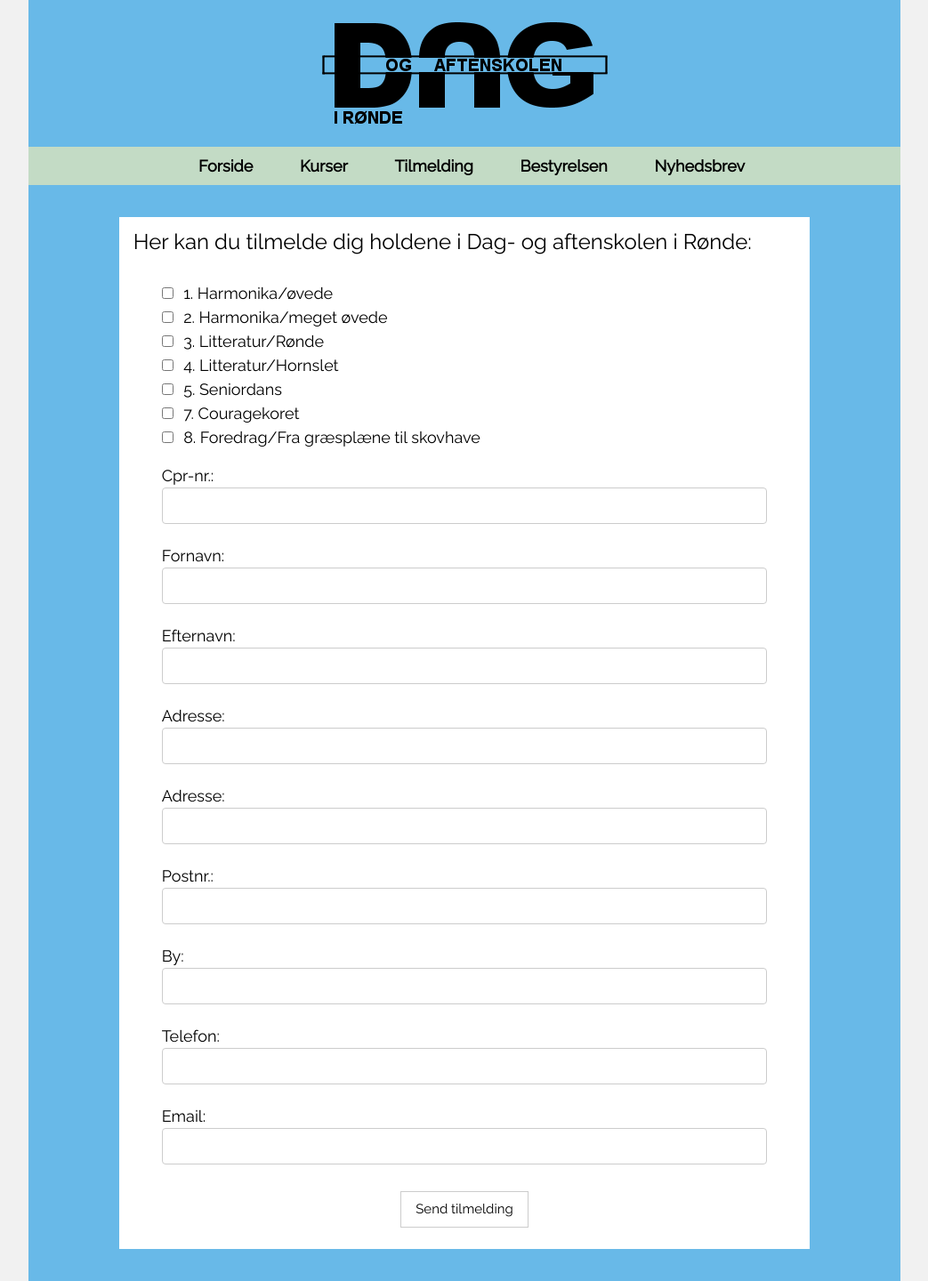
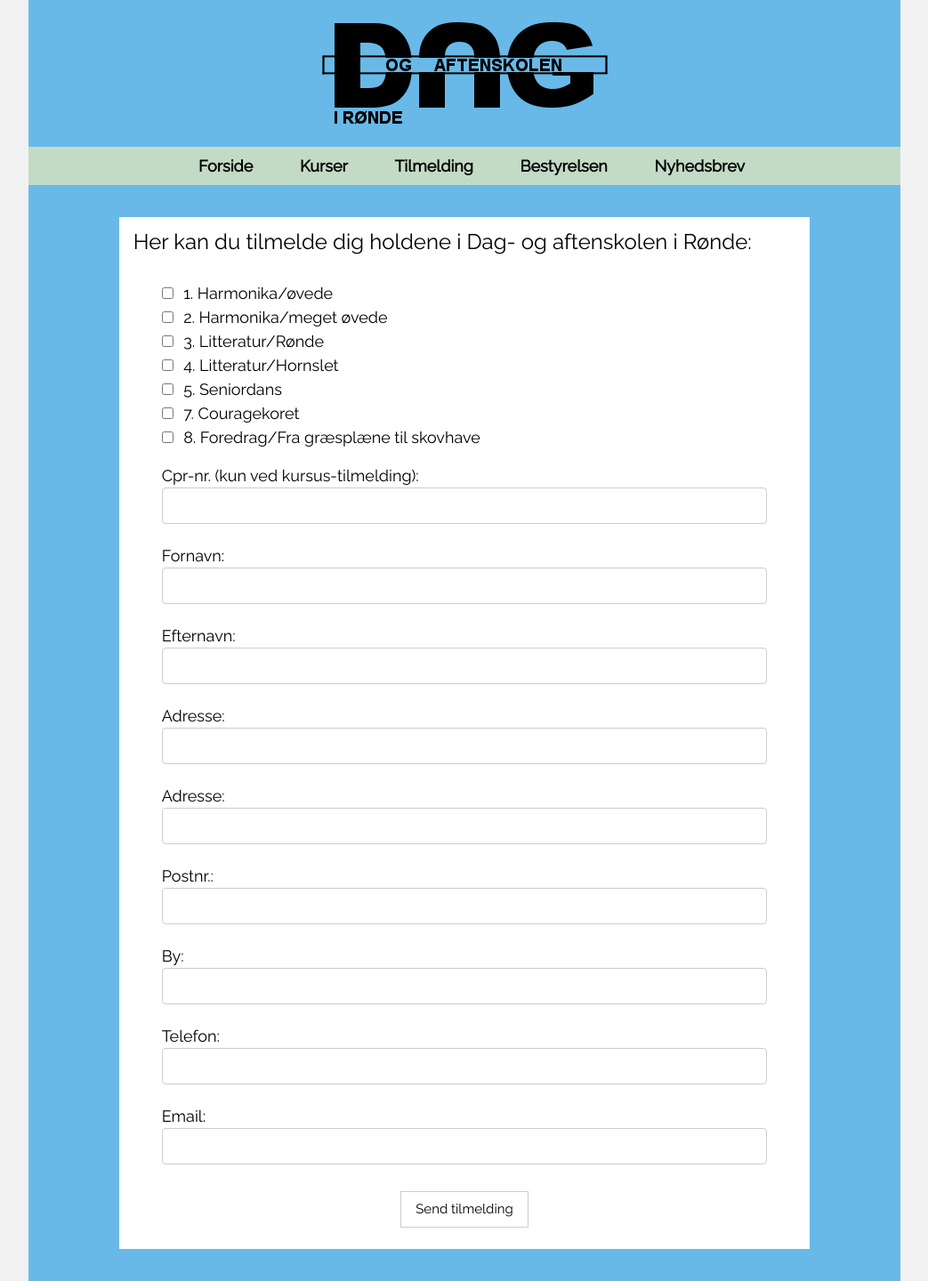
Before and after one commit to nickelsen/dag-aftenskolen.dk, a Jekyll site: the page built from tilmelding.html, in a window 1280 px wide. Shown: the whole page at 89% size, without its empty margins (118-1161 px from the left). Built offline with Jekyll 4.4.1, drawn with Linux system fonts in a browser that asks for light colours; comment, search, counter and statistics services are not loaded.

Commit message:
Oct 2025 (#36)

```diff
--- a/tilmelding.html
+++ b/tilmelding.html
@@ -20,7 +20,7 @@ permalink: /tilmelding/index.html
                             {% endfor %}
                         </div>
                         <div class="w3-container w3-padding">
-                            <label class="w3-large">Cpr-nr.:</label>
+                            <label class="w3-large">Cpr-nr. (kun ved kursus-tilmelding):</label>
                             <input name="cpr" class="w3-input w3-border w3-round"><br/>
                             <label class="w3-large">Fornavn:</label>
                             <input name="firstname" class="w3-input w3-border w3-round"><br/>
```
